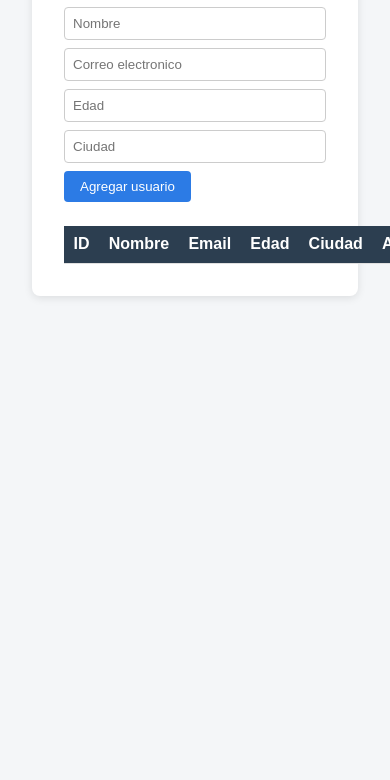
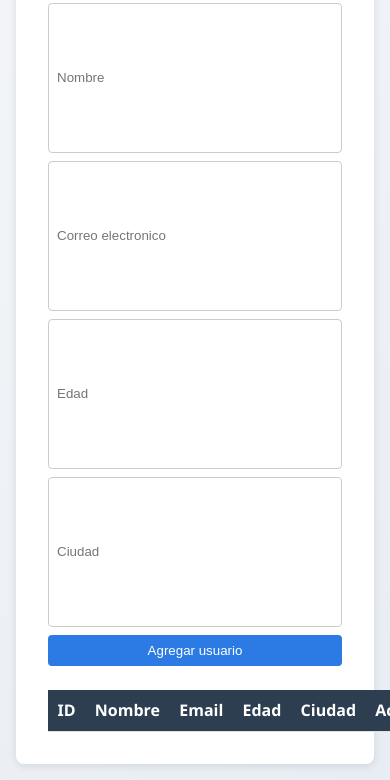
Before and after one commit to Printbriandev/crud-usuarios-github, a plain HTML site: page frontend/index.html in a window 390 px wide. Shown: the part 174-954 px from the top of the page. Before the commit the page ends 844 px from the top, so only its background shows below. Drawn offline with Linux system fonts and the light colour scheme; no server answers.

Commit message:
style: improve UI with responsive layout and hover interactions

```diff
--- a/frontend/style.css
+++ b/frontend/style.css
@@ -3,10 +3,21 @@
 }
 
 body {
-  font-family: Arial, sans-serif;
-  background-color: #f4f6f8;
+  font-family: 'Segoe UI', Arial, sans-serif;
+  background: linear-gradient(135deg, #f4f6f8, #e8edf3);
   margin: 0;
   padding: 2rem;
+  min-height: 100vh;
+}
+
+@media (max-width: 600px) {
+  body {
+    padding: 1rem;
+  }
+
+  #form-usuario {
+    flex-direction: column;
+  }
 }
 
 .contenedor {
@@ -44,6 +55,12 @@ h1 {
   cursor: pointer;
   background-color: #2c7be5;
   color: white;
+  transition: background-color 0.2s ease, transform 0.1s ease;
+}
+
+#form-usuario button:hover {
+  background-color: #1a5fb4;
+  transform: translateY(-1px);
 }
 
 #btn-cancelar {
@@ -73,6 +90,11 @@ button.editar, button.eliminar {
   border-radius: 4px;
   cursor: pointer;
   color: white;
+  transition: opacity 0.2s ease;
+}
+
+button.editar:hover, button.eliminar:hover {
+  opacity: 0.85;
 }
 
 button.editar {
@@ -82,3 +104,7 @@ button.editar {
 button.eliminar {
   background-color: #e74c3c;
 }
+
+tr:hover {
+  background-color: #f9fafb;
+}
```
